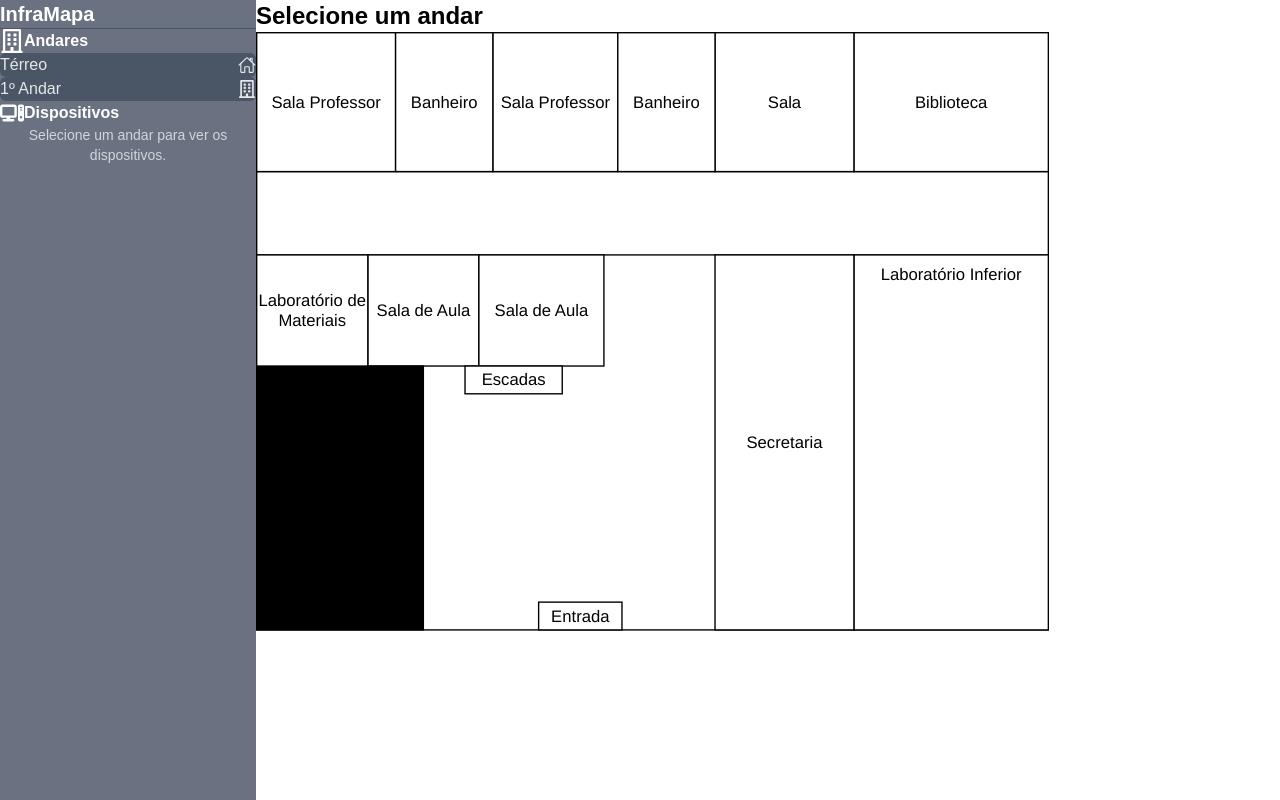
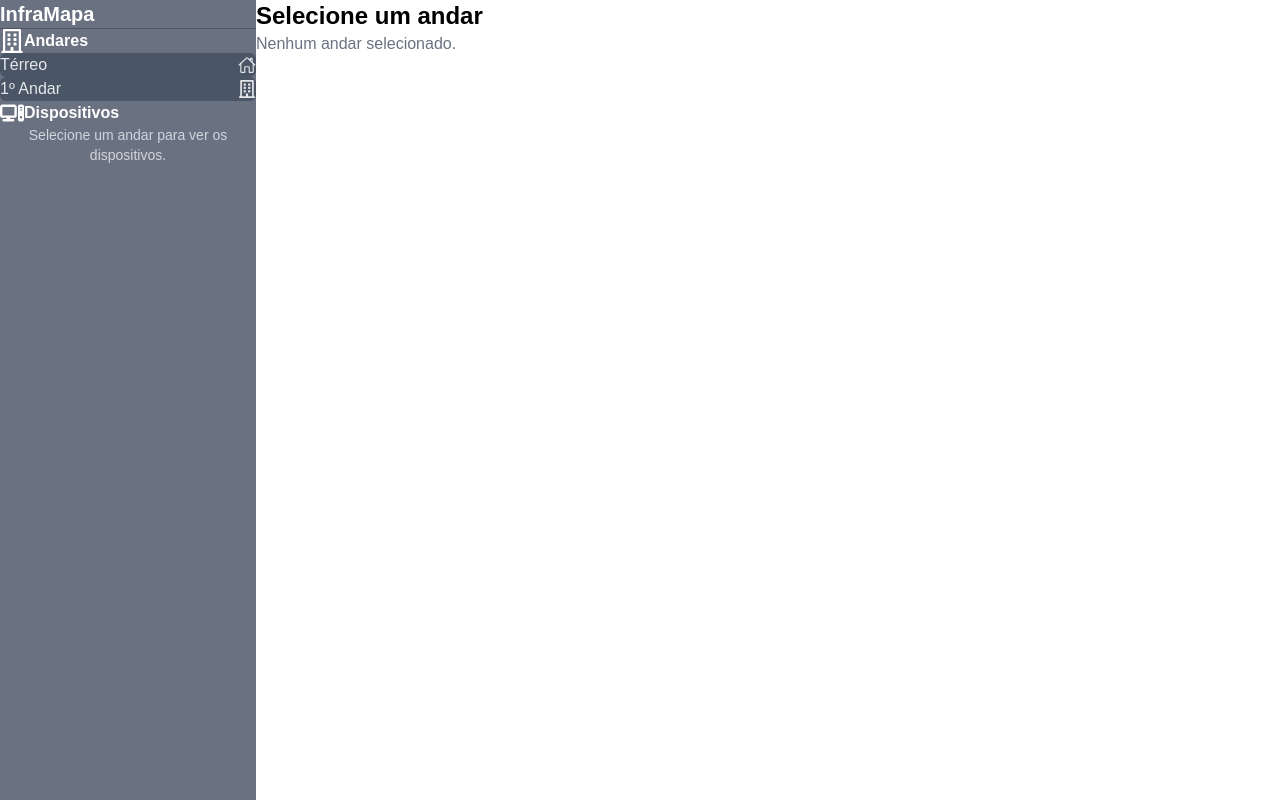
Before and after one commit to zackandcoding1/ineaf-infra-mapa-prototipo, a React (Vite) app: page / in a window 1280 px wide. Built offline with nearby package versions, Linux system fonts and the light colour scheme.

Commit message:
refactor: plantas reais do prédio adicionadas

```diff
--- a/src/components/Map.jsx
+++ b/src/components/Map.jsx
@@ -1,5 +1,6 @@
 import { useRef } from "react";
 import InferiorMap from "../assets/inferior-map.svg?react";
+import SuperiorMap from "../assets/superior-map.svg?react";
 
 function Map({ devices, selectedFloor, selectedDevice, onDeviceClick }) {
     const svgRef = useRef(null);
@@ -21,10 +22,18 @@ function Map({ devices, selectedFloor, selectedDevice, onDeviceClick }) {
             </h2>
 
             <div className="relative inline-block">
-                <InferiorMap
-                    ref={svgRef}
-                    className="w-full h-150 max-w-4xl"
-                    />
+                {selectedFloor == null
+                    ? <p className="text-gray-500">Nenhum andar selecionado.</p>
+                    : selectedFloor === 0
+                        ? <InferiorMap
+                            ref={svgRef}
+                            className="w-full h-130 max-w-4xl"
+                        />
+                        : <SuperiorMap
+                            ref={svgRef}
+                            className="w-full h-100 max-w-6xl"
+                        />}
+
 
                 {/* Marcadores dos Dispositivos */}
                 {filteredDevices.map(device => (
```
Also changed, not shown: src/assets/inferior-map.svg, src/assets/superior-map.svg (added).
